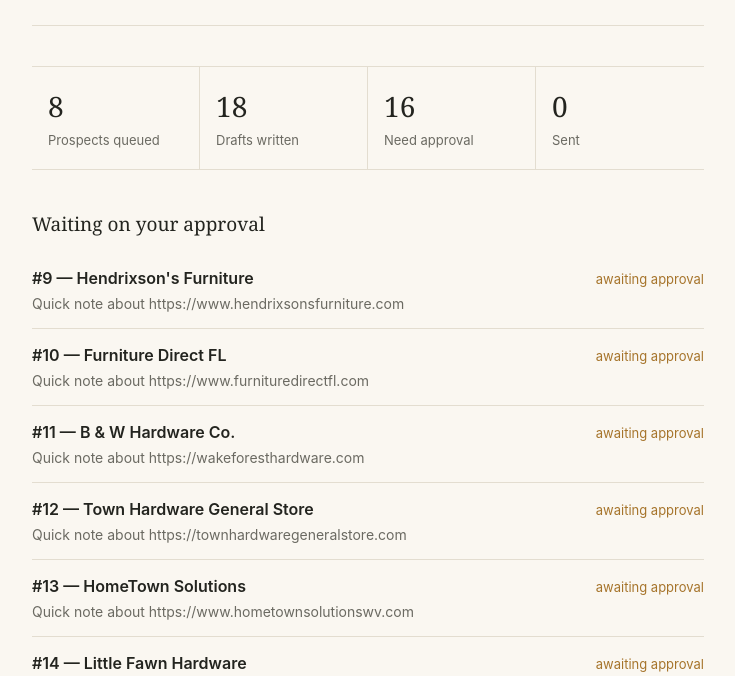
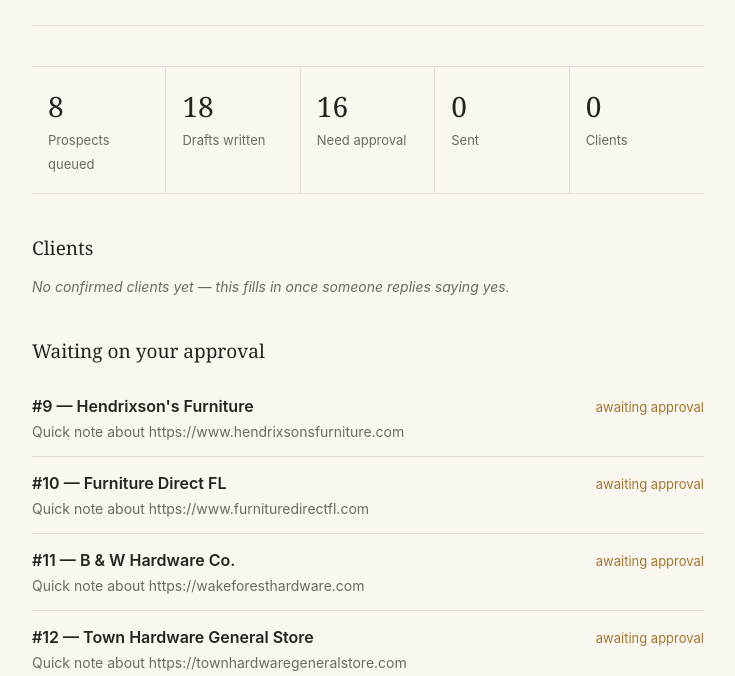
Before and after one commit to shani556183-star/business-operator, a plain HTML site: page index.html in a window 1280 px wide. Shown: the part 124-800 px from the top of the page, without its empty margins (272-1007 px from the left). Drawn offline with Linux system fonts and the light colour scheme.

Commit message:
Update index.html

```diff
--- a/index.html
+++ b/index.html
@@ -128,6 +128,11 @@
   <div class="stats" id="stats"></div>
 
   <section>
+    <h2>Clients</h2>
+    <div id="clients-list"><p class="empty">Loading…</p></div>
+  </section>
+
+  <section>
     <h2>Waiting on your approval</h2>
     <div id="pending-list"><p class="empty">Loading…</p></div>
   </section>
@@ -166,6 +171,25 @@
   const d = document.createElement("div");
   d.innerHTML = html.trim();
   return d.firstChild;
+}
+
+function renderClients(container, items) {
+  container.innerHTML = "";
+  if (!items.length) {
+    container.appendChild(el(`<p class="empty">No confirmed clients yet — this fills in once someone replies saying yes.</p>`));
+    return;
+  }
+  items.forEach(c => {
+    container.appendChild(el(`
+      <div class="entry">
+        <div class="entry-top">
+          <span class="name">${c.company || "Unknown"}</span>
+          <span class="status sent">${c.status || "client"}</span>
+        </div>
+        <div class="sub">${c.website || ""}${c.revenue ? " · $" + c.revenue : ""}${c.date ? " · " + c.date : ""}</div>
+      </div>
+    `));
+  });
 }
 
 function renderOutreach(container, items, kind) {
@@ -210,9 +234,10 @@
 }
 
 async function load() {
-  const [outreach, queue] = await Promise.all([
+  const [outreach, queue, customers] = await Promise.all([
     getJSON("memory/outreach.json", []),
     getJSON("memory/prospects_queue.json", []),
+    getJSON("memory/customers.json", []),
   ]);
 
   const pending = outreach.filter(o => !o.approved);
@@ -229,11 +254,13 @@
     [outreach.length, "Drafts written"],
     [pending.length, "Need approval"],
     [sent.length, "Sent"],
+    [customers.length, "Clients"],
   ];
   statData.forEach(([n, l]) => {
     stats.appendChild(el(`<div class="stat"><span class="n">${n}</span><span class="l">${l}</span></div>`));
   });
 
+  renderClients(document.getElementById("clients-list"), customers);
   renderOutreach(document.getElementById("pending-list"), pending, "pending");
   renderOutreach(document.getElementById("sent-list"), sent.concat(approvedNotYetSent), "sent");
   renderQueue(document.getElementById("queue-list"), queue, outreach);
```
